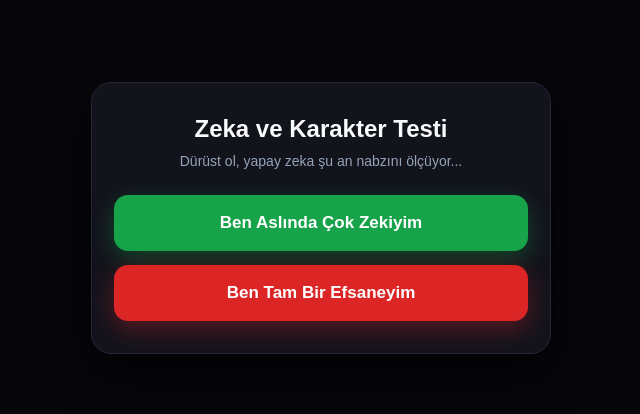
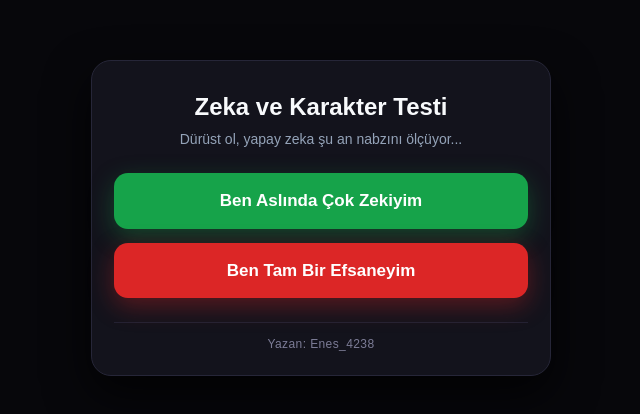
Before and after one commit to wh7rrpzgz5-lang/index.html, a plain HTML site: page index.html in a window 1280 px wide. Shown: the part 182-596 px from the top of the page, without its empty margins (319-959 px from the left). Drawn offline with Linux system fonts and the light colour scheme.

Commit message:
Add footer with author credit
Added footer section with author information.

```diff
--- a/index.html
+++ b/index.html
@@ -30,7 +30,7 @@
       background: #13131c;
       border: 1px solid #262638;
       border-radius: 20px;
-      padding: 32px 22px;
+      padding: 32px 22px 24px;
       box-shadow: 0 18px 45px rgba(0, 0, 0, 0.75);
       position: relative;
     }
@@ -121,6 +121,15 @@
       position: relative;
       transition: transform 0.15s ease;
     }
+
+    .footer-sign {
+      margin-top: 24px;
+      padding-top: 14px;
+      border-top: 1px solid #222233;
+      font-size: 12px;
+      color: #7c7c96;
+      letter-spacing: 0.4px;
+    }
   </style>
 </head>
 <body>
@@ -141,6 +150,8 @@
       <div class="sub-roast" id="subRoast"></div>
       <button class="back" id="backBtn" onclick="tryBack()">Pişman Oldum, Geri Dön</button>
     </div>
+
+    <div class="footer-sign">Yazan: Enes_4238</div>
   </div>
 
   <script>
```
